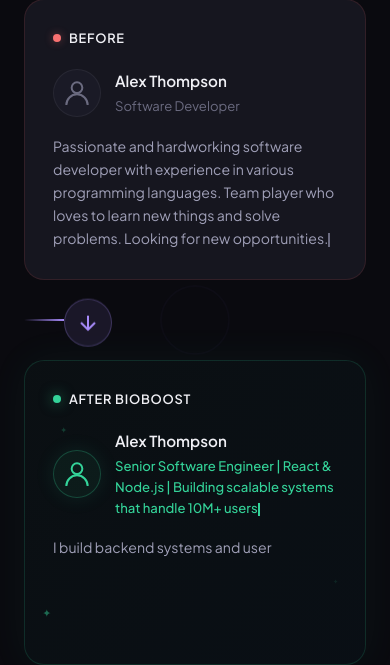
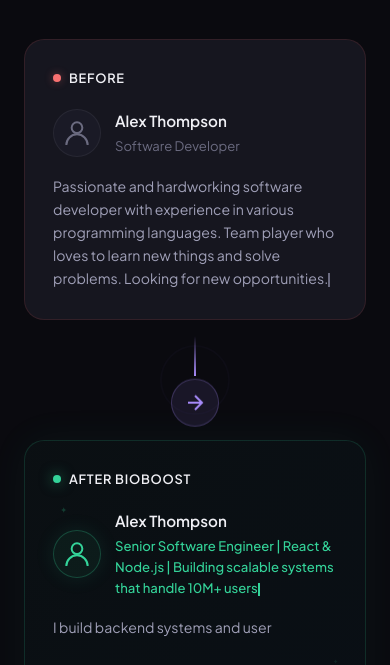
Before and after one commit to qaddes007/project101, a PHP site: page / in a window 390 px wide; the page is wider, and only the part inside the window is pictured. Shown: the part 4013-4678 px from the top of that part. Run offline with PHP 8.4, Linux system fonts and the light colour scheme.

Commit message:
Fix mobile responsiveness: force vertical stacking at 768px

```diff
--- a/index.css
+++ b/index.css
@@ -2534,9 +2534,10 @@
     .newsletter-form input { width: 100%; }
 
     .footer-grid { grid-template-columns: 1fr; gap: 32px; }
-
-    .hero-stats { gap: 24px; }
-    .stat-number { font-size: 1.5rem; }
+    .hero-stats { flex-direction: column; gap: 16px; margin-top: 40px; }
+    .stat-divider { width: 40px; height: 1px; }
+    .hero-ctas { flex-direction: column; width: 100%; }
+    .hero-cta { width: 100%; justify-content: center; }
 
     .card-header { flex-wrap: wrap; gap: 10px; }
     .content-item-header { flex-direction: column; align-items: flex-start; gap: 8px; }
@@ -2549,28 +2550,24 @@
     .transform-demo { grid-template-columns: 1fr; gap: 0; max-width: 500px; }
     .transform-card { min-height: auto; }
     .transform-arrow {
-        flex-direction: row;
+        flex-direction: column;
         padding: 16px 0;
     }
     .transform-arrow .arrow-line {
-        width: 40px;
-        height: 2px;
-        background: linear-gradient(to right, transparent, var(--accent-purple));
+        width: 2px;
+        height: 40px;
+        background: linear-gradient(to bottom, transparent, var(--accent-purple));
     }
-    .transform-arrow .arrow-icon { transform: rotate(90deg); }
+    .transform-arrow .arrow-icon { transform: rotate(0deg); }
     @keyframes arrowBounce {
-        0%, 100% { transform: rotate(90deg) translateX(0); }
-        50% { transform: rotate(90deg) translateX(4px); }
+        0%, 100% { transform: translateY(0); }
+        50% { transform: translateY(4px); }
     }
 }
 
 @media (max-width: 480px) {
-    .hero-stats { flex-direction: column; gap: 16px; }
-    .stat-divider { width: 40px; height: 1px; }
     .card-content { padding: 20px 16px; }
     .content-item { padding: 16px; }
-    .hero-ctas { flex-direction: column; }
-    .hero-cta { width: 100%; justify-content: center; }
     .proof-logos { gap: 16px; flex-wrap: wrap; }
     .proof-item { font-size: 0.85rem; }
     .marquee-item { font-size: 0.9rem; }
```
